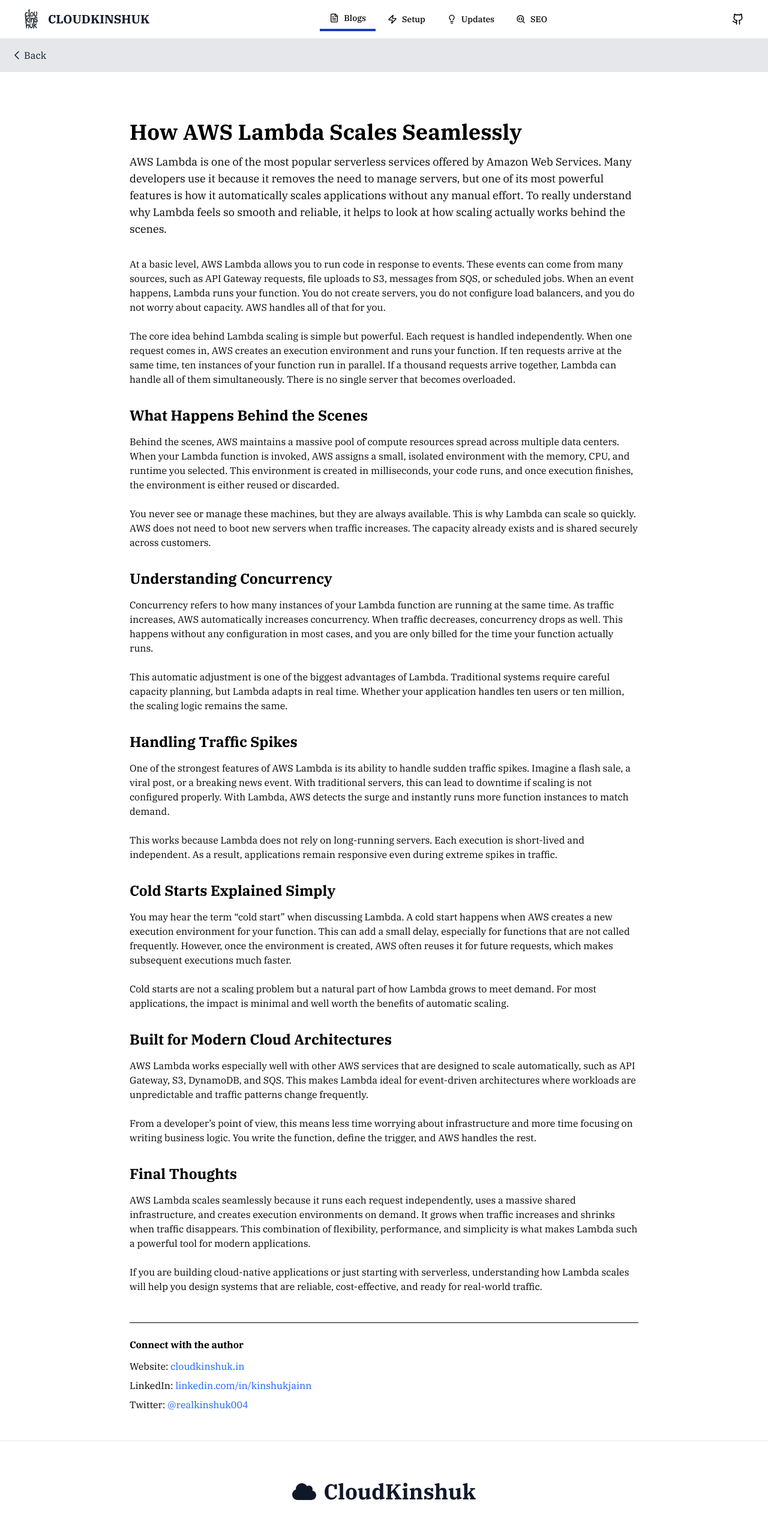
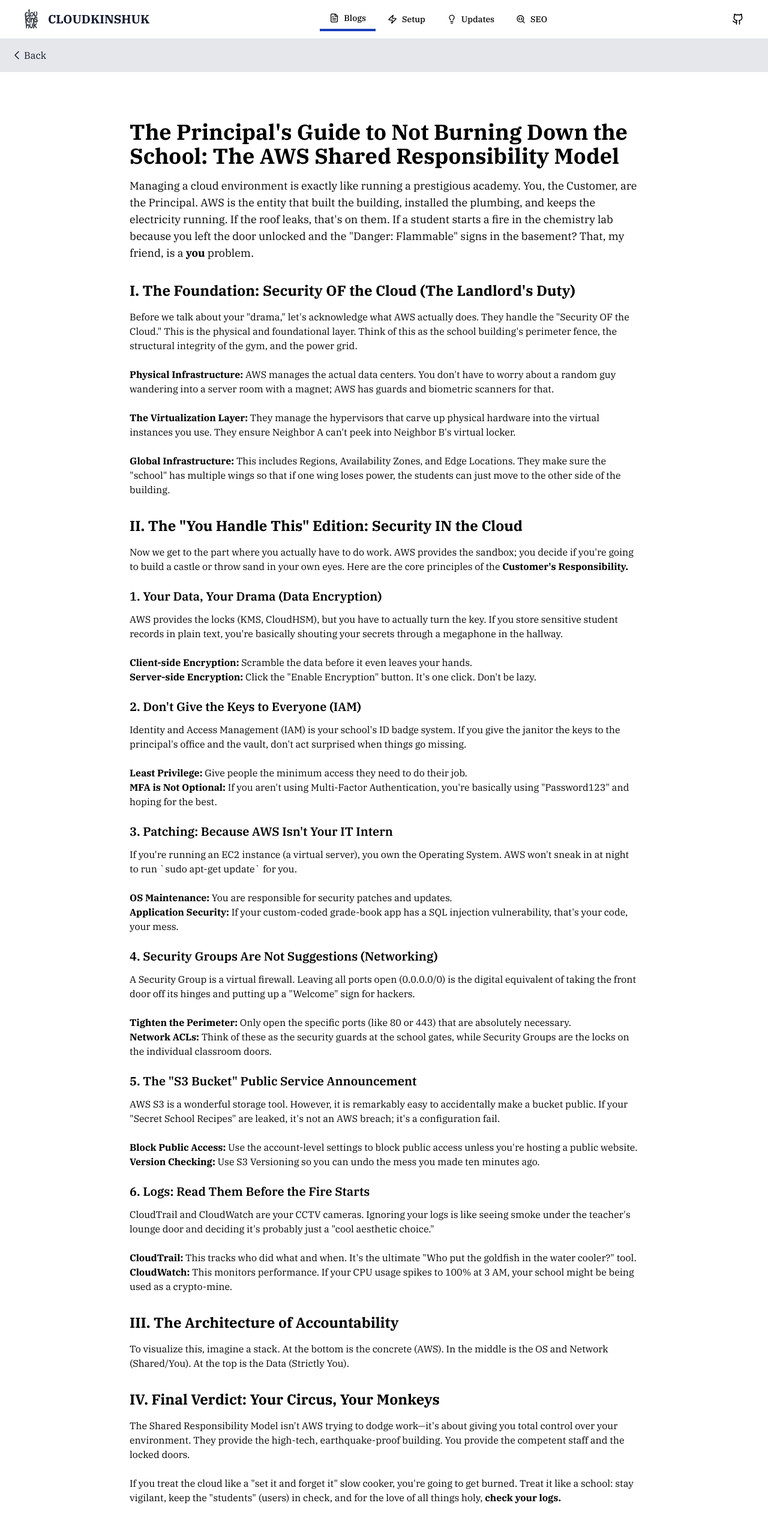
Before and after one commit to kinshukjainn/cloudkinshuk, a Next.js app: page /home-blog/blogD in a window 1280 px wide. Shown: the top 2525 px of the page at 60% size. Built offline with nearby package versions, Linux system fonts and the light colour scheme.

Commit message:
feat: update blog post titles and content for clarity and relevance

```diff
--- a/app/(blogs)/home-blog/blogD/page.tsx
+++ b/app/(blogs)/home-blog/blogD/page.tsx
@@ -2,34 +2,163 @@
   return (
     <article className="max-w-4xl pt-20 mx-auto px-6 py-12">
       <h1 className="text-4xl font-bold mb-4">
-        How AWS Lambda Scales Seamlessly
+        {`The Principal's Guide to Not Burning Down the School: The AWS Shared Responsibility Model`}
       </h1>
 
       <p className="text-lg mb-8">
-        AWS Lambda is one of the most popular serverless services offered by
-        Amazon Web Services. Many developers use it because it removes the need
-        to manage servers, but one of its most powerful features is how it
-        automatically scales applications without any manual effort. To really
-        understand why Lambda feels so smooth and reliable, it helps to look at
-        how scaling actually works behind the scenes.
+        {`Managing a cloud environment is exactly like running a prestigious academy. You, the Customer, are the Principal. AWS is the entity that built the building, installed the plumbing, and keeps the electricity running. If the roof leaks, that's on them. If a student starts a fire in the chemistry lab because you left the door unlocked and the "Danger: Flammable" signs in the basement? That, my friend, is a `}
+        <strong>you</strong>
+        {` problem.`}
+      </p>
+
+      <h2 className="text-2xl font-bold mt-8 mb-4">
+        I. The Foundation: Security OF the Cloud (The Landlord&apos;s Duty)
+      </h2>
+
+      <p className="mb-6">
+        {`Before we talk about your "drama," let's acknowledge what AWS actually does. They handle the "Security OF the Cloud." This is the physical and foundational layer. Think of this as the school building's perimeter fence, the structural integrity of the gym, and the power grid.`}
       </p>
 
       <p className="mb-6">
-        At a basic level, AWS Lambda allows you to run code in response to
-        events. These events can come from many sources, such as API Gateway
-        requests, file uploads to S3, messages from SQS, or scheduled jobs. When
-        an event happens, Lambda runs your function. You do not create servers,
-        you do not configure load balancers, and you do not worry about
-        capacity. AWS handles all of that for you.
+        <strong>Physical Infrastructure:</strong>{" "}
+        {`AWS manages the actual data centers. You don't have to worry about a random guy wandering into a server room with a magnet; AWS has guards and biometric scanners for that.`}
       </p>
 
       <p className="mb-6">
-        The core idea behind Lambda scaling is simple but powerful. Each request
-        is handled independently. When one request comes in, AWS creates an
-        execution environment and runs your function. If ten requests arrive at
-        the same time, ten instances of your function run in parallel. If a
-        thousand requests arrive together, Lambda can handle all of them
-        simultaneously. There is no single server that becomes overloaded.
+        <strong>The Virtualization Layer:</strong>{" "}
+        {`They manage the hypervisors that carve up physical hardware into the virtual instances you use. They ensure Neighbor A can't peek into Neighbor B's virtual locker.`}
+      </p>
+
+      <p className="mb-6">
+        <strong>Global Infrastructure:</strong>{" "}
+        {`This includes Regions, Availability Zones, and Edge Locations. They make sure the "school" has multiple wings so that if one wing loses power, the students can just move to the other side of the building.`}
+      </p>
+
+      <h2 className="text-2xl font-bold mt-8 mb-4">
+        II. The &quot;You Handle This&quot; Edition: Security IN the Cloud
+      </h2>
+
+      <p className="mb-6">
+        {`Now we get to the part where you actually have to do work. AWS provides the sandbox; you decide if you're going to build a castle or throw sand in your own eyes. Here are the core principles of the `}
+        <strong>{`Customer's Responsibility.`}</strong>
+      </p>
+
+      <h3 className="text-xl font-semibold mt-6 mb-3">
+        1. Your Data, Your Drama (Data Encryption)
+      </h3>
+
+      <p className="mb-6">
+        {`AWS provides the locks (KMS, CloudHSM), but you have to actually turn the key. If you store sensitive student records in plain text, you're basically shouting your secrets through a megaphone in the hallway.`}
+      </p>
+
+      <p className="mb-6">
+        <strong>Client-side Encryption:</strong>{" "}
+        {`Scramble the data before it even leaves your hands.`} <br />
+        <strong>Server-side Encryption:</strong>{" "}
+        {`Click the "Enable Encryption" button. It's one click. Don't be lazy.`}
+      </p>
+
+      <h3 className="text-xl font-semibold mt-6 mb-3">
+        2. Don&apos;t Give the Keys to Everyone (IAM)
+      </h3>
+
+      <p className="mb-6">
+        {`Identity and Access Management (IAM) is your school's ID badge system. If you give the janitor the keys to the principal's office and the vault, don't act surprised when things go missing.`}
+      </p>
+
+      <p className="mb-6">
+        <strong>Least Privilege:</strong>{" "}
+        {`Give people the minimum access they need to do their job.`} <br />
+        <strong>MFA is Not Optional:</strong>{" "}
+        {`If you aren't using Multi-Factor Authentication, you're basically using "Password123" and hoping for the best.`}
+      </p>
+
+      <h3 className="text-xl font-semibold mt-6 mb-3">
+        3. Patching: Because AWS Isn&apos;t Your IT Intern
+      </h3>
+
+      <p className="mb-6">
+        {`If you're running an EC2 instance (a virtual server), you own the Operating System. AWS won't sneak in at night to run `}
+        {`\`sudo apt-get update\``}
+        {` for you.`}
+      </p>
+
+      <p className="mb-6">
+        <strong>OS Maintenance:</strong>{" "}
+        {`You are responsible for security patches and updates.`} <br />
+        <strong>Application Security:</strong>{" "}
+        {`If your custom-coded grade-book app has a SQL injection vulnerability, that's your code, your mess.`}
+      </p>
+
+      <h3 className="text-xl font-semibold mt-6 mb-3">
+        4. Security Groups Are Not Suggestions (Networking)
+      </h3>
+
+      <p className="mb-6">
+        {`A Security Group is a virtual firewall. Leaving all ports open (0.0.0.0/0) is the digital equivalent of taking the front door off its hinges and putting up a "Welcome" sign for hackers.`}
+      </p>
+
+      <p className="mb-6">
+        <strong>Tighten the Perimeter:</strong>{" "}
+        {`Only open the specific ports (like 80 or 443) that are absolutely necessary.`}{" "}
+        <br />
+        <strong>Network ACLs:</strong>{" "}
+        {`Think of these as the security guards at the school gates, while Security Groups are the locks on the individual classroom doors.`}
+      </p>
+
+      <h3 className="text-xl font-semibold mt-6 mb-3">
+        5. The &quot;S3 Bucket&quot; Public Service Announcement
+      </h3>
+
+      <p className="mb-6">
+        {`AWS S3 is a wonderful storage tool. However, it is remarkably easy to accidentally make a bucket public. If your "Secret School Recipes" are leaked, it's not an AWS breach; it's a configuration fail.`}
+      </p>
+
+      <p className="mb-6">
+        <strong>Block Public Access:</strong>{" "}
+        {`Use the account-level settings to block public access unless you're hosting a public website.`}{" "}
+        <br />
+        <strong>Version Checking:</strong>{" "}
+        {`Use S3 Versioning so you can undo the mess you made ten minutes ago.`}
+      </p>
+
+      <h3 className="text-xl font-semibold mt-6 mb-3">
+        6. Logs: Read Them Before the Fire Starts
+      </h3>
+
+      <p className="mb-6">
+        {`CloudTrail and CloudWatch are your CCTV cameras. Ignoring your logs is like seeing smoke under the teacher's lounge door and deciding it's probably just a "cool aesthetic choice."`}
+      </p>
+
+      <p className="mb-6">
+        <strong>CloudTrail:</strong>{" "}
+        {`This tracks who did what and when. It's the ultimate "Who put the goldfish in the water cooler?" tool.`}{" "}
+        <br />
+        <strong>CloudWatch:</strong>{" "}
+        {`This monitors performance. If your CPU usage spikes to 100% at 3 AM, your school might be being used as a crypto-mine.`}
+      </p>
+
+      <h2 className="text-2xl font-bold mt-8 mb-4">
+        III. The Architecture of Accountability
+      </h2>
+
+      <p className="mb-6">
+        To visualize this, imagine a stack. At the bottom is the concrete (AWS).
+        In the middle is the OS and Network (Shared/You). At the top is the Data
+        (Strictly You).
+      </p>
+
+      <h2 className="text-2xl font-bold mt-8 mb-4">
+        IV. Final Verdict: Your Circus, Your Monkeys
+      </h2>
+
+      <p className="mb-6">
+        {`The Shared Responsibility Model isn't AWS trying to dodge work—it's about giving you total control over your environment. They provide the high-tech, earthquake-proof building. You provide the competent staff and the locked doors.`}
+      </p>
+
+      <p className="mb-6">
+        {`If you treat the cloud like a "set it and forget it" slow cooker, you're going to get burned. Treat it like a school: stay vigilant, keep the "students" (users) in check, and for the love of all things holy, `}
+        <strong>check your logs.</strong>
       </p>
 
       <h2 className="text-2xl font-bold mt-8 mb-4">
--- a/app/(blogs)/home-blog/page.tsx
+++ b/app/(blogs)/home-blog/page.tsx
@@ -44,8 +44,8 @@
     title: "How Instagram Is Engineered Under The Hood",
     brief: "Explore how Instagram is designed under the hood.",
     slug: "instagram-engineering",
-    publishedAt: "2025-01-25T10:00:00Z",
-    updatedAt: "2025-01-25T10:00:00Z",
+    publishedAt: "2025-06-19T10:00:00Z",
+    updatedAt: "2025-06-19T10:00:00Z",
     readTimeInMinutes: 10,
     views: 0,
     reactionCount: 0,
@@ -64,8 +64,8 @@
     brief:
       "As a student navigating the world of software development, my comfort zone has always been Windows. It's the OS I grew up with. For years, it has served me well as I've dived into technologies like React, TypeScript, and TailwindCSS. ",
     slug: "linux-for-development",
-    publishedAt: "2025-01-25T10:00:00Z",
-    updatedAt: "2025-01-25T10:00:00Z",
+    publishedAt: "2025-11-19T10:00:00Z",
+    updatedAt: "2025-11-19T10:00:00Z",
     readTimeInMinutes: 10,
     views: 0,
     reactionCount: 0,
@@ -84,8 +84,8 @@
     brief:
       "AWS Lambda is a serverless compute service that automatically scales your applications in response to incoming traffic. This article explores the architecture and mechanisms behind Lambda's seamless scaling capabilities.",
     slug: "aws-lambda-scaling",
-    publishedAt: "2025-01-25T10:00:00Z",
-    updatedAt: "2025-01-25T10:00:00Z",
+    publishedAt: "2025-12-25T10:00:00Z",
+    updatedAt: "2025-12-25T10:00:00Z",
     readTimeInMinutes: 10,
     views: 0,
     reactionCount: 0,
@@ -100,18 +100,22 @@
   },
   {
     id: "blogD",
-    title: "How AWS Lambda Scales Seamlessly",
+    title: "Lets Understand AWS Shared Responsibility Model",
     brief:
-      "AWS Lambda is a serverless compute service that automatically scales your applications in response to incoming traffic. This article explores the architecture and mechanisms behind Lambda's seamless scaling capabilities.",
-    slug: "aws-lambda-scaling",
-    publishedAt: "2025-01-25T10:00:00Z",
-    updatedAt: "2025-01-25T10:00:00Z",
+      "The AWS Shared Responsibility Model defines the division of security responsibilities between AWS and the customer. This article explains how AWS handles infrastructure security while customers are responsible for securing their data, applications, and configurations.",
+    slug: "aws-shared-responsibility-model",
+    publishedAt: "2026-01-29T10:00:00Z",
+    updatedAt: "2026-01-31T10:00:00Z",
     readTimeInMinutes: 10,
     views: 0,
     reactionCount: 0,
     tags: [
       { id: "1", name: "AWS", slug: "aws" },
-      { id: "2", name: "Serverless", slug: "serverless" },
+      {
+        id: "2",
+        name: "Shared Responsibility Model",
+        slug: "shared-responsibility-model",
+      },
       { id: "3", name: "Scalability", slug: "scalability" },
       { id: "4", name: "Lambda", slug: "lambda" },
       { id: "5", name: "Cloud Computing", slug: "cloud-computing" },
@@ -229,7 +233,7 @@
           </div>
           <Link
             href={`/home-blog/${post.id}`}
-            className="flex-shrink-0 px-2 py-2 bg-yellow-200 text-black text-sm md:text-base font-bold rounded-full border-2 border-black cursor-pointer transition-colors duration-200 whitespace-nowrap"
+            className="flex-shrink-0 px-2 py-2 bg-gray-700 text-white text-sm md:text-base font-bold rounded-md cursor-pointer transition-colors duration-200 whitespace-nowrap"
           >
             Read More
           </Link>
```
Also changed, not shown: app/page.tsx (+6 -6 lines), app/updates/page.tsx (+14 -14 lines).
